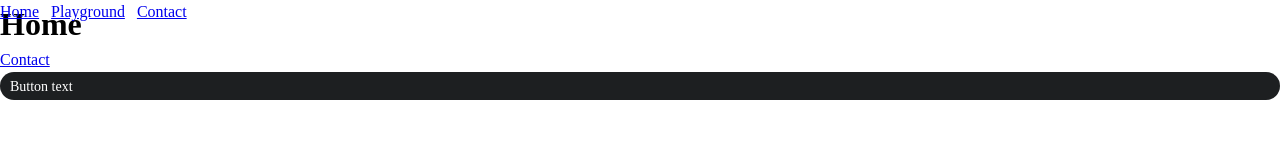
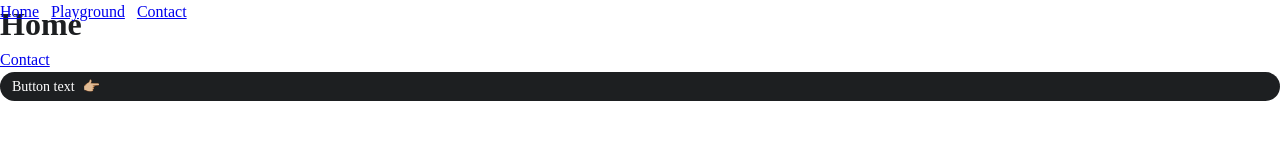
Before and after one commit to muchisx/v1_the_tiger, a React (Vite) app in the folder web/: page / in a window 1280 px wide. Shown: the top 162 px of the page. Built offline with nearby package versions, Linux system fonts and the light colour scheme.

Commit message:
extend Button component styles

```diff
--- a/web/src/components/Button.tsx
+++ b/web/src/components/Button.tsx
@@ -4,7 +4,12 @@ import ButtonStyled from './styled/ButtonStyled';
 function Button(props) {
   const { text } = props;
 
-  return <ButtonStyled>{text}</ButtonStyled>;
+  return (
+    <ButtonStyled type="primary">
+      {text}
+      <span>👉🏼</span>
+    </ButtonStyled>
+  );
 }
 
 export default Button;
--- a/web/src/components/styled/ButtonStyled.tsx
+++ b/web/src/components/styled/ButtonStyled.tsx
@@ -6,13 +6,20 @@ function ButtonStyled(props) {
   const Container = styled.div`
     background: var(--button-bg-${type});
     border-radius: 100px;
-    padding: 2rem 4rem;
+    padding: 2rem 8rem;
+    cursor: pointer;
   `;
 
   const Button = styled.button`
+    display: flex;
+    align-items: center;
+    justify-content: center;
+    gap: 8rem;
+    padding: 2rem 4rem;
     font-size: 14rem;
     color: var(--button-text-${type});
     background: none;
+    cursor: pointer;
   `;
 
   return (
--- a/web/src/styles/App.css
+++ b/web/src/styles/App.css
@@ -94,8 +94,12 @@ select {
 --------------------------------------------------- */
 
 :root {
+
+  --body-text-primary: #1d1f21;
   --button-bg-primary: #1d1f21;
-  --button-text-primary: #fff
+  --button-text-primary: #fff;
+  --button-bg-secondary: #e7e7e7;
+  --button-text-secondary: #1d1f21;
 }
 
 html,
@@ -107,6 +111,7 @@ body {
   font-family: 'Microsoft Sans Serif';
   min-height: 100vh;
   min-height: 100dvh;
+  color: var(--body-text-primary);
 }
 
 #root {
```
